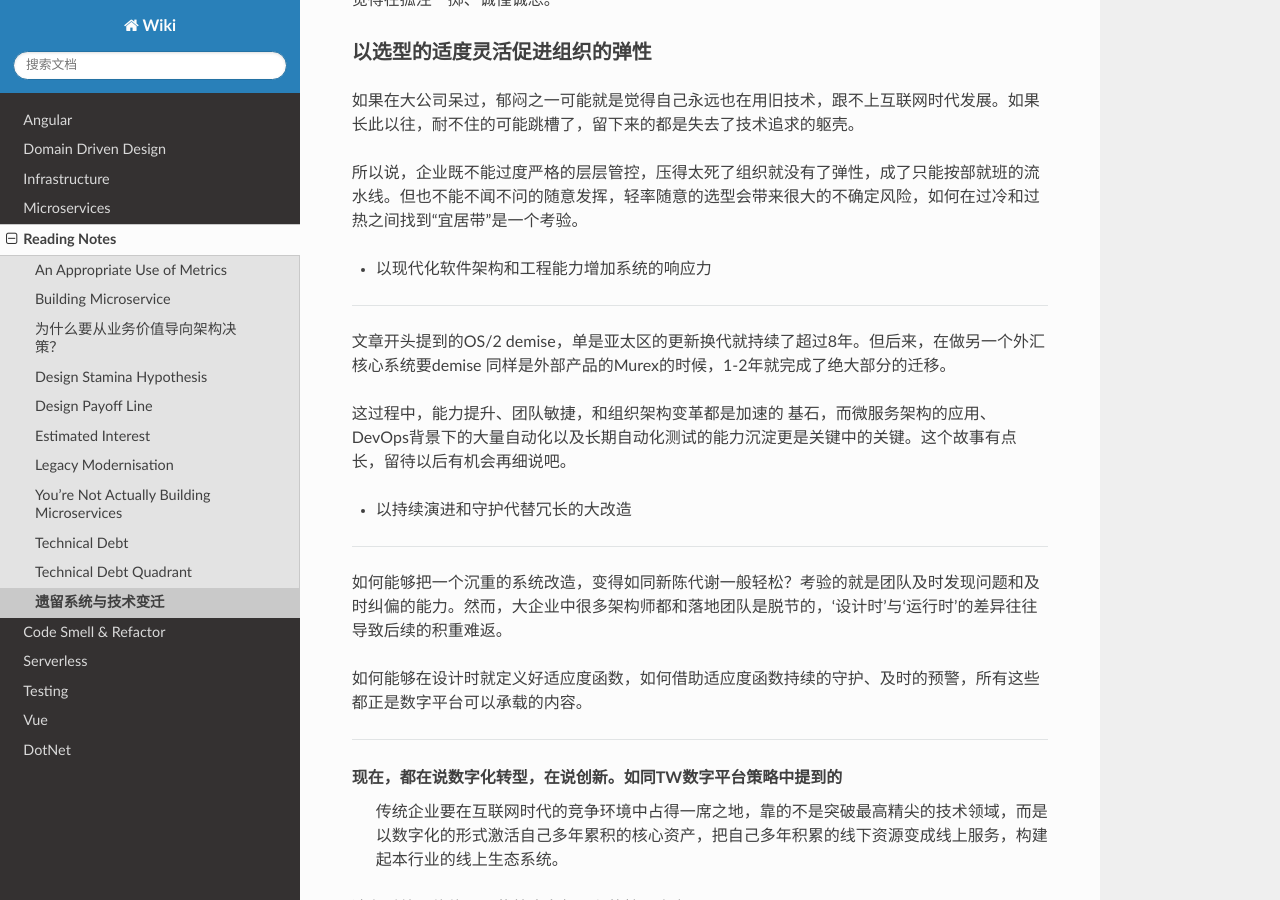
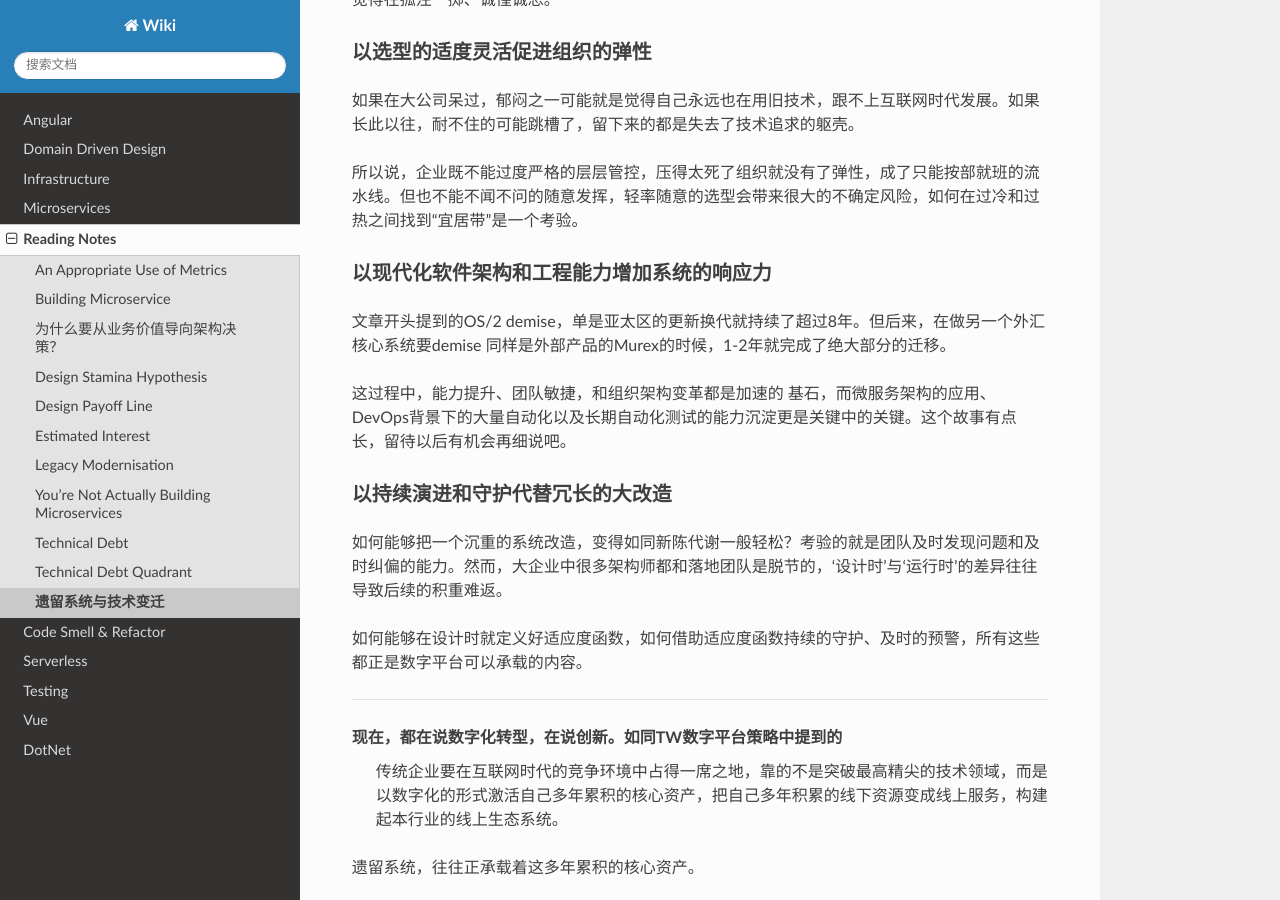
Before and after one commit to abigail830/Sphinx_wiki, a Sphinx documentation site: the page built from source/Reading/legacy1.rst, in a window 1280 px wide and 900 px high, scrolled down 3803 px. Built offline with Sphinx 7.4.7 and the Read the Docs theme 2.0.0, drawn with Linux system fonts in a browser that asks for light colours.

```diff
--- a/source/Reading/legacy1.rst
+++ b/source/Reading/legacy1.rst
@@ -110,14 +110,14 @@ OS/2的生死，背后不过就是这段时间IBM和微软在ToC市场上竞争
 
 所以说，企业既不能过度严格的层层管控，压得太死了组织就没有了弹性，成了只能按部就班的流水线。但也不能不闻不问的随意发挥，轻率随意的选型会带来很大的不确定风险，如何在过冷和过热之间找到“宜居带”是一个考验。
 
-- 以现代化软件架构和工程能力增加系统的响应力
+以现代化软件架构和工程能力增加系统的响应力
 ^^^^^^^^^^^^^^^^^^^^^^^^^^^^^^^^^^^^^^^^^^^^^^^^^^^^^^^^^^^^^^^^
 
 文章开头提到的OS/2 demise，单是亚太区的更新换代就持续了超过8年。但后来，在做另一个外汇核心系统要demise 同样是外部产品的Murex的时候，1-2年就完成了绝大部分的迁移。
 
 这过程中，能力提升、团队敏捷，和组织架构变革都是加速的 基石，而微服务架构的应用、DevOps背景下的大量自动化以及长期自动化测试的能力沉淀更是关键中的关键。这个故事有点长，留待以后有机会再细说吧。
 
-- 以持续演进和守护代替冗长的大改造
+以持续演进和守护代替冗长的大改造
 ^^^^^^^^^^^^^^^^^^^^^^^^^^^^^^^^
 
 如何能够把一个沉重的系统改造，变得如同新陈代谢一般轻松？考验的就是团队及时发现问题和及时纠偏的能力。然而，大企业中很多架构师都和落地团队是脱节的，‘设计时’与‘运行时’的差异往往导致后续的积重难返。
```
